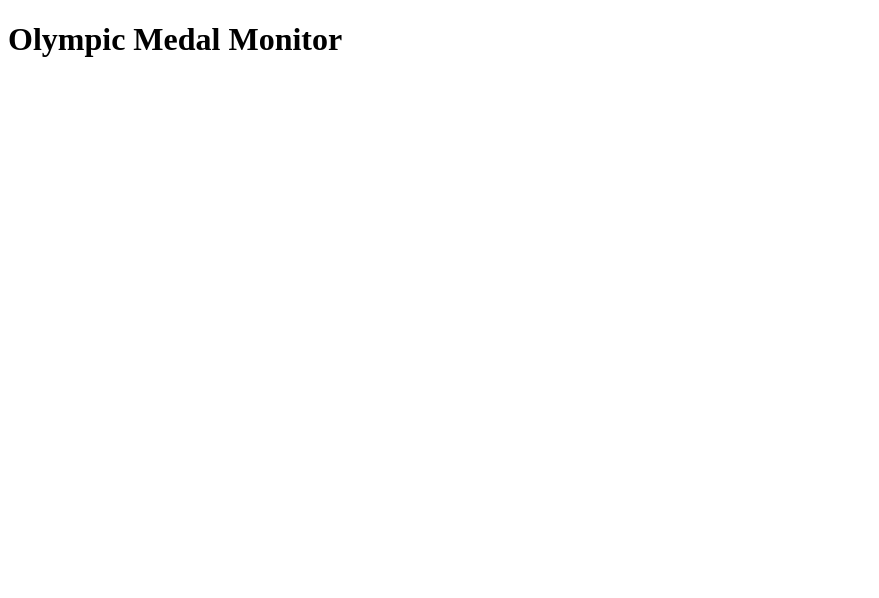
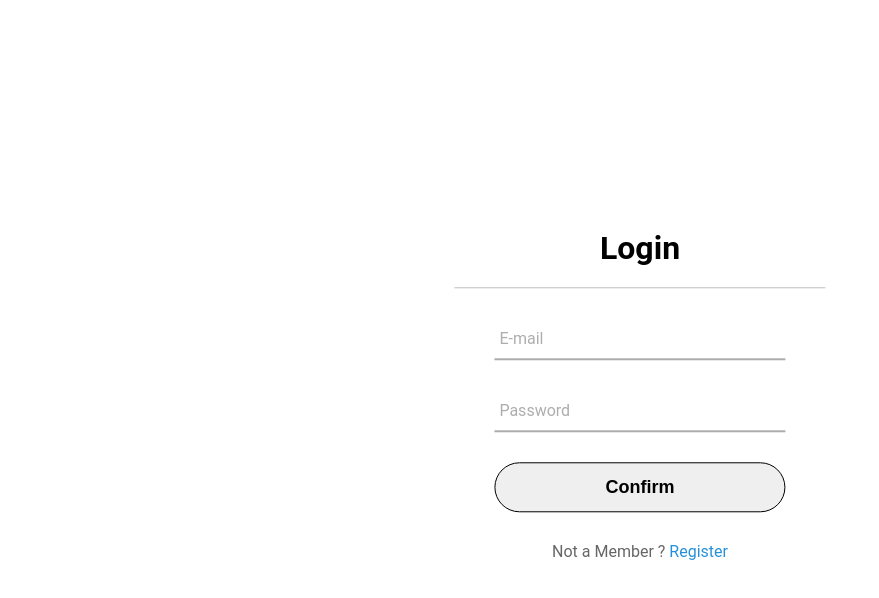
Before and after one commit to JefersonLors/JefersonLors-Olympic-Medal-Monitor-Project, a React (Vite) app in the folder Frontend/: page /Login in a window 1280 px wide. Shown: the top 598 px of the page, without its empty margins (0-879 px from the left). Built offline with nearby package versions, Linux system fonts and the light colour scheme.

Commit message:
Adição de rotas e criação das telas de login e cadastro

```diff
--- a/Frontend/package.json
+++ b/Frontend/package.json
@@ -10,8 +10,10 @@
     "preview": "vite preview"
   },
   "dependencies": {
+    "botstrap": "^0.20.1",
     "react": "^18.3.1",
-    "react-dom": "^18.3.1"
+    "react-dom": "^18.3.1",
+    "react-router-dom": "^6.26.1"
   },
   "devDependencies": {
     "@eslint/js": "^9.8.0",
--- /dev/null
+++ b/Frontend/src/Components/Login/index.tsx
@@ -0,0 +1,34 @@
+import React from "react";
+import "./login.css";
+import { Link } from "react-router-dom";
+
+function Login() {
+  return (
+    <div className="container">
+      <div className="center">
+        <h1>Login</h1>
+        <form action="" method="POST">
+          <div className="txt_field">
+            <input type="text" name="text" required />
+            <span></span>
+            <label>E-mail</label>
+          </div>
+
+          <div className="txt_field">
+            <input type="password" name="password" required />
+            <span></span>
+            <label>Password</label>
+          </div>
+
+          <input name="submit" type="Submit" value="Confirm" />
+
+          <div className="signup_link">
+            Not a Member ? <Link to="/Register">Register</Link>
+          </div>
+
+        </form>
+      </div>
+    </div>
+  );
+}
+export default Login;
--- /dev/null
+++ b/Frontend/src/Components/Login/login.css
@@ -0,0 +1,127 @@
+body{
+	margin: 0;
+	padding: 0;
+	font-family: Roboto;
+	background-repeat: no-repeat;
+	background-size: cover;
+	background: color(srgb rgba(124, 124, 124, 0) green blue);
+	height: 100vh;
+	overflow: hidden;
+  }
+
+  .center{
+	position: absolute;
+	top: 50%;
+	left: 50%;
+	transform: translate(-50%, -50%);
+	width: 29vw;
+	background: white;
+	border-radius: 10px;
+  }
+
+  .center h1{
+	text-align: center;
+	padding: 0 0 20px 0;
+	border-bottom: 1px solid silver;
+  }
+
+  .center form{
+	padding: 0 40px;
+	box-sizing: border-box;
+  }
+
+  form .txt_field{
+	position: relative;
+	border-bottom: 2px solid #adadad;
+	margin: 30px 0;
+  }
+
+  .txt_field input{
+	width: 100%;
+	padding: 0 5px;
+	height: 40px;
+	font-size: 16px;
+	border: none;
+	background: none;
+	outline: none;
+  }
+
+  .txt_field label{
+	position: absolute;
+	top: 50%;
+	left: 5px;
+	color: #adadad;
+	transform: translateY(-50%);
+	font-size: 16px;
+	pointer-events: none;
+  }
+
+  .txt_field span::before{
+	content: '';
+	position: absolute;
+	top: 40px;
+	left: 0;
+	width: 0px;
+	height: 2px;
+	background: #2691d9;
+	transition: .5s;
+  }
+
+  .txt_field input:focus ~ label,
+  .txt_field input:valid ~ label{
+	top: -5px;
+	color: #2691d9;
+  }
+
+  .txt_field input:focus ~ span::before,
+  .txt_field input:Valid ~ span::before{
+	width: 100%;
+  }
+
+  .pass{
+	margin: -5px 0 20px 5px;
+	color: #a6a6a6;
+	cursor: pointer;
+  }
+
+  .pass:hover{
+	text-decoration: underline;
+  }
+
+  input[type="Submit"]{
+	width: 100%;
+	height: 50px;
+	border: 1px solid;
+	border-radius: 25px;
+	font-size: 18px;
+	font-weight: 700;
+	cursor: pointer;
+
+  }
+
+  input[type="Submit"]:hover{
+	background: #2691d9;
+	color: #e9f4fb;
+	transition: .5s;
+  }
+
+  .signup_link{
+	margin: 30px 0;
+	text-align: center;
+	font-size: 16px;
+	color: #666666;
+  }
+
+  .signup_link a{
+	color: #2691d9;
+	text-decoration: none;
+  }
+
+  .signup_link a:hover{
+	text-decoration: underline;
+  }
+
+  .HomeAbout{
+	width: 100vw;
+	height: 25vh;
+  }
--- /dev/null
+++ b/Frontend/src/Components/Register/index.tsx
@@ -0,0 +1,31 @@
+import React from "react";
+import "./register.css"
+import { Link } from "react-router-dom";
+
+function Register() {
+  return (
+    <div className="container">
+      <div className="center">
+        <h1>Register</h1>
+        <form action="" method="POST">
+          <div className="txt_field">
+            <input type="text" name="text" required />
+            <span></span>
+            <label>Username</label>
+          </div>
+
+          <div className="txt_field">
+            <input type="password" name="password" required />
+            <span></span>
+            <label>Password</label>
+          </div>
+          <input name="submit" type="Submit" value="Confirm" />
+          <div className="signup_link">
+            Already a Member ? <Link to="/Login">Login</Link>
+          </div>
+        </form>
+      </div>
+    </div>
+  );
+}
+export default Register;
--- /dev/null
+++ b/Frontend/src/Components/Register/register.css
@@ -0,0 +1,127 @@
+body{
+	margin: 0;
+	padding: 0;
+	font-family: Roboto;
+	background-repeat: no-repeat;
+	background-size: cover;
+	background: color(srgb rgba(124, 124, 124, 0) green blue);
+	height: 100vh;
+	overflow: hidden;
+  }
+
+  .center{
+	position: absolute;
+	top: 50%;
+	left: 50%;
+	transform: translate(-50%, -50%);
+	width: 29vw;
+	background: white;
+	border-radius: 10px;
+  }
+
+  .center h1{
+	text-align: center;
+	padding: 0 0 20px 0;
+	border-bottom: 1px solid silver;
+  }
+
+  .center form{
+	padding: 0 40px;
+	box-sizing: border-box;
+  }
+
+  form .txt_field{
+	position: relative;
+	border-bottom: 2px solid #adadad;
+	margin: 30px 0;
+  }
+
+  .txt_field input{
+	width: 100%;
+	padding: 0 5px;
+	height: 40px;
+	font-size: 16px;
+	border: none;
+	background: none;
+	outline: none;
+  }
+
+  .txt_field label{
+	position: absolute;
+	top: 50%;
+	left: 5px;
+	color: #adadad;
+	transform: translateY(-50%);
+	font-size: 16px;
+	pointer-events: none;
+  }
+
+  .txt_field span::before{
+	content: '';
+	position: absolute;
+	top: 40px;
+	left: 0;
+	width: 0px;
+	height: 2px;
+	background: #2691d9;
+	transition: .5s;
+  }
+
+  .txt_field input:focus ~ label,
+  .txt_field input:valid ~ label{
+	top: -5px;
+	color: #2691d9;
+  }
+
+  .txt_field input:focus ~ span::before,
+  .txt_field input:Valid ~ span::before{
+	width: 100%;
+  }
+
+  .pass{
+	margin: -5px 0 20px 5px;
+	color: #a6a6a6;
+	cursor: pointer;
+  }
+
+  .pass:hover{
+	text-decoration: underline;
+  }
+
+  input[type="Submit"]{
+	width: 100%;
+	height: 50px;
+	border: 1px solid;
+	border-radius: 25px;
+	font-size: 18px;
+	font-weight: 700;
+	cursor: pointer;
+
+  }
+
+  input[type="Submit"]:hover{
+	background: #2691d9;
+	color: #e9f4fb;
+	transition: .5s;
+  }
+
+  .signup_link{
+	margin: 30px 0;
+	text-align: center;
+	font-size: 16px;
+	color: #666666;
+  }
+
+  .signup_link a{
+	color: #2691d9;
+	text-decoration: none;
+  }
+
+  .signup_link a:hover{
+	text-decoration: underline;
+  }
+
+  .HomeAbout{
+	width: 100vw;
+	height: 25vh;
+  }
--- /dev/null
+++ b/Frontend/src/Components/app-routes/index.tsx
@@ -0,0 +1,16 @@
+import React from "react";
+import { BrowserRouter, Route, Routes } from "react-router-dom";
+import Login from "../login";
+import Register from "../Register";
+
+function AppRoutes(){
+    return(
+        <BrowserRouter>
+            <Routes>
+                <Route path="/Login" element={<Login/>}/>
+                <Route path="/Register" element={<Register/>}/>
+            </Routes>
+        </BrowserRouter>
+    );
+
+}export default AppRoutes;
--- a/Frontend/src/main.jsx
+++ b/Frontend/src/main.jsx
@@ -1,9 +1,9 @@
 import { StrictMode } from 'react'
 import { createRoot } from 'react-dom/client'
-import Home from './Components/home'
+import AppRoutes from './Components/app-routes'
 
 createRoot(document.getElementById('root')).render(
   <StrictMode>
-    <Home />
+    <AppRoutes />
   </StrictMode>,
 )
```
Also changed, not shown: 1 other file (tests, documents, lock files or other folders).
